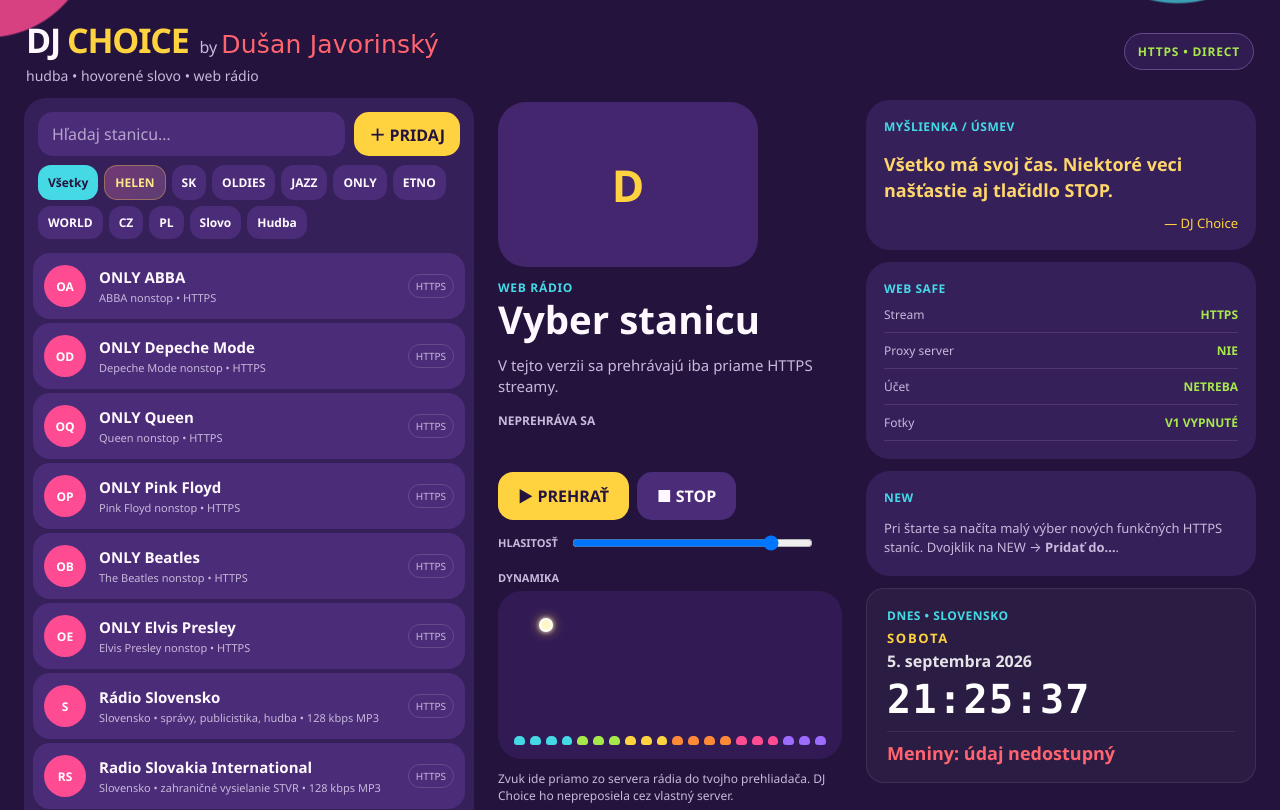
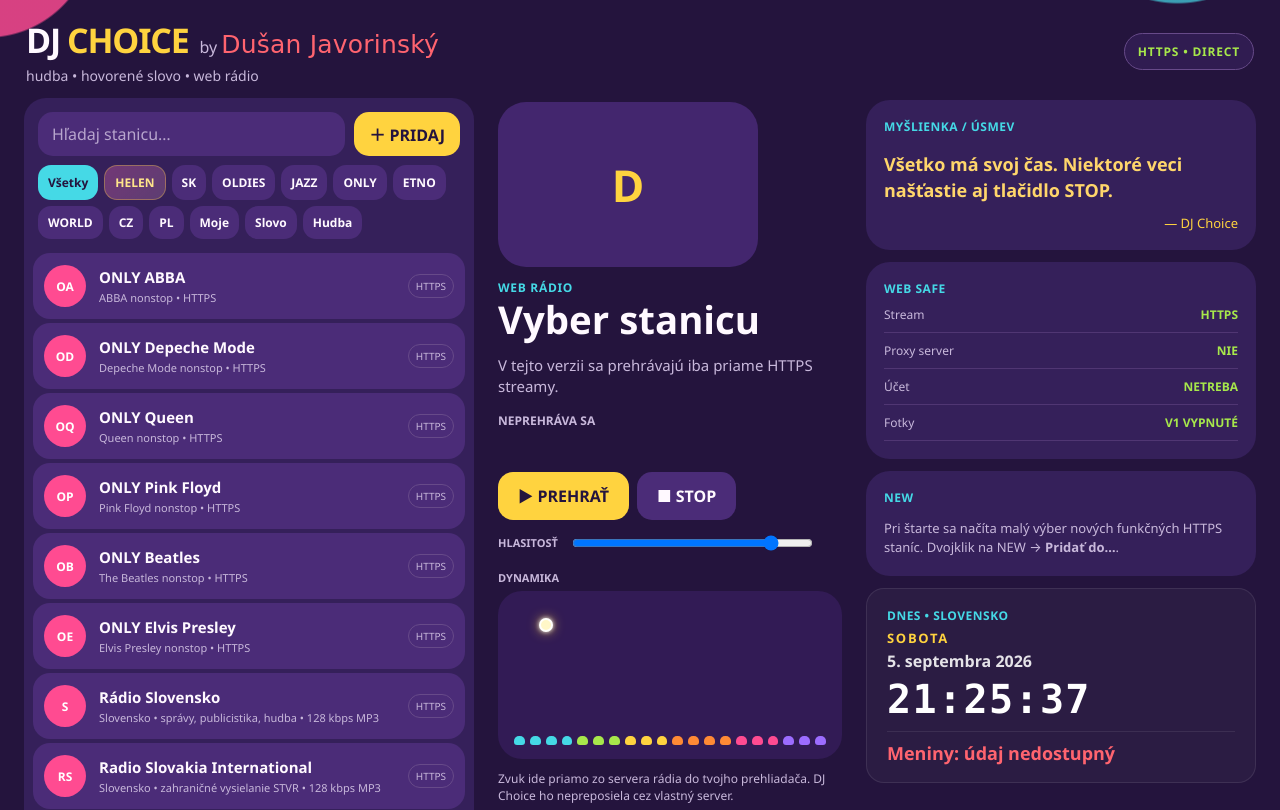
Before and after one commit to infokusima/djchoice, a plain HTML site: page index.html in a window 1280 px wide. Shown: the top 810 px of the page. Drawn offline with Linux system fonts and the light colour scheme; no server answers.

Commit message:
Add files via upload

```diff
--- a/extras.js
+++ b/extras.js
@@ -916,7 +916,72 @@
     }, 700);
   }
 
+
+
+  // V8 – stabilizácia priečinka MOJE a dialógu PRIDAJ.
+  // MOJE má byť viditeľné aj keď je zatiaľ prázdne.
+  function installMojeAndAddFix() {
+    const filters = document.querySelector("#filters");
+    const dialog = document.querySelector("#stationDialog");
+    const form = document.querySelector("#stationForm");
+    const cancelBtn = document.querySelector("#cancelStationBtn");
+
+    const closeAddDialog = () => {
+      try { dialog?.close(); } catch {}
+      try { form?.reset(); } catch {}
+    };
+
+    if (cancelBtn) cancelBtn.addEventListener("click", closeAddDialog);
+
+    // Klik do tmavého pozadia mimo formulára tiež zavrie okno.
+    if (dialog) {
+      dialog.addEventListener("click", (e) => {
+        if (e.target === dialog) closeAddDialog();
+      });
+    }
+
+    const ensureMoje = () => {
+      if (!filters) return;
+      const buttons = Array.from(filters.querySelectorAll(".filter"));
+      let moje = buttons.find(b => b.textContent.trim() === "Moje");
+      if (moje) return;
+
+      moje = document.createElement("button");
+      moje.type = "button";
+      moje.className = "filter";
+      try {
+        if (typeof filter !== "undefined" && filter === "Moje") moje.classList.add("active");
+      } catch {}
+      moje.textContent = "Moje";
+      moje.addEventListener("click", () => {
+        try {
+          filter = "Moje";
+          if (typeof render === "function") render();
+        } catch {}
+      });
+
+      let order = ["Všetky","HELEN","SK","OLDIES","JAZZ","ONLY","ETNO","WORLD","CZ","PL","Moje","Slovo","Hudba","NEW"];
+      try {
+        if (typeof GROUP_ORDER !== "undefined" && Array.isArray(GROUP_ORDER)) order = GROUP_ORDER;
+      } catch {}
+      const myIndex = order.indexOf("Moje");
+      let before = null;
+      for (const b of buttons) {
+        const idx = order.indexOf(b.textContent.trim());
+        if (myIndex >= 0 && idx > myIndex) { before = b; break; }
+      }
+      filters.insertBefore(moje, before);
+    };
+
+    ensureMoje();
+    if (filters) {
+      const obs = new MutationObserver(() => queueMicrotask(ensureMoje));
+      obs.observe(filters, {childList:true});
+    }
+  }
+
   installHelenFeature();
+  installMojeAndAddFix();
   addOnlyStations();
   installTodayCard();
   installKineticEq();
--- a/index.html
+++ b/index.html
@@ -111,7 +111,7 @@
       </label>
       <p class="dialog-note">Webová verzia zámerne prijíma iba HTTPS stream.</p>
       <div class="dialog-actions">
-        <button value="cancel" class="ghost">ZRUŠIŤ</button>
+        <button id="cancelStationBtn" type="button" class="ghost">ZRUŠIŤ</button>
         <button id="saveCustomBtn" value="default" class="accent">ULOŽIŤ DO MOJE</button>
       </div>
     </form>
@@ -144,6 +144,6 @@
   </dialog>
 
   <script src="app.js?v=5" defer></script>
-  <script src="extras.js?v=7" defer></script>
+  <script src="extras.js?v=8" defer></script>
 </body>
 </html>
```
